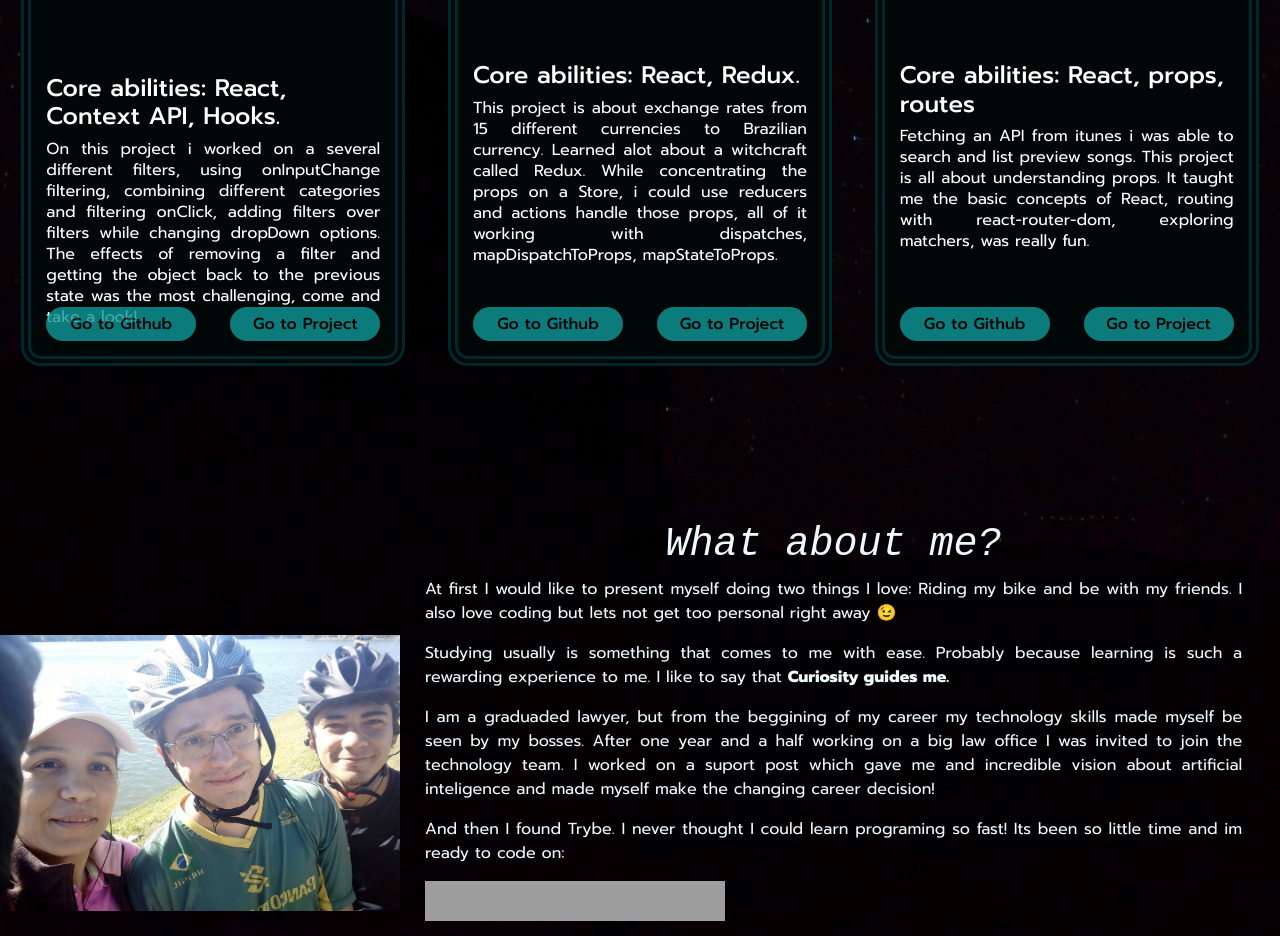
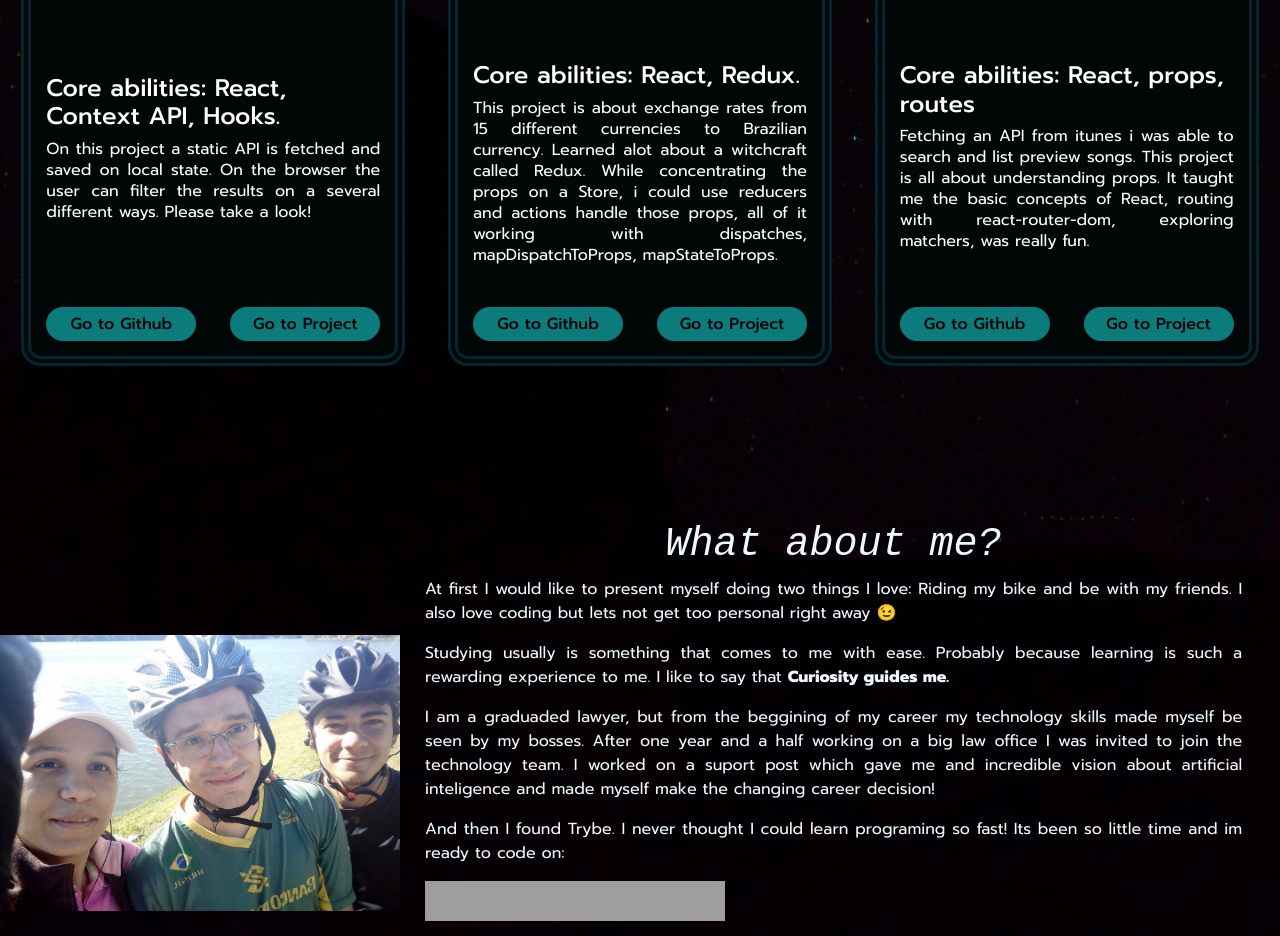
Before and after one commit to Leandro-Hespanhol/leandro-hespanhol.github.io, a React (Create React App) app: page / in a window 1280 px wide. Shown: the part 1320-2256 px from the top of the page. Built offline with nearby package versions, Linux system fonts and the light colour scheme; grey boxes are pictures that could not be loaded.

Commit message:
description starwars

```diff
--- a/src/pages/Projects/Data.js
+++ b/src/pages/Projects/Data.js
@@ -7,7 +7,7 @@ export const reactProjects = [
     name: 'Star Wars Planet Search' ,
     image: starWars,
     abilities: 'React, Context API, Hooks.',
-    description: 'On this project i worked on a several different filters, using onInputChange filtering, combining different categories and filtering onClick, adding filters over filters while changing dropDown options. The effects of removing a filter and getting the object back to the previous state was the most challenging, come and take a look!',
+    description: 'On this project a static API is fetched and saved on local state. On the browser the user can filter the results on a several different ways. Please take a look!',
     link: 'https://github.com/Leandro-Hespanhol/StarWars-Planet-Search',
     projectLink: 'https://leandro-hespanhol.github.io/StarWars-Planet-Search/',
   },
```
